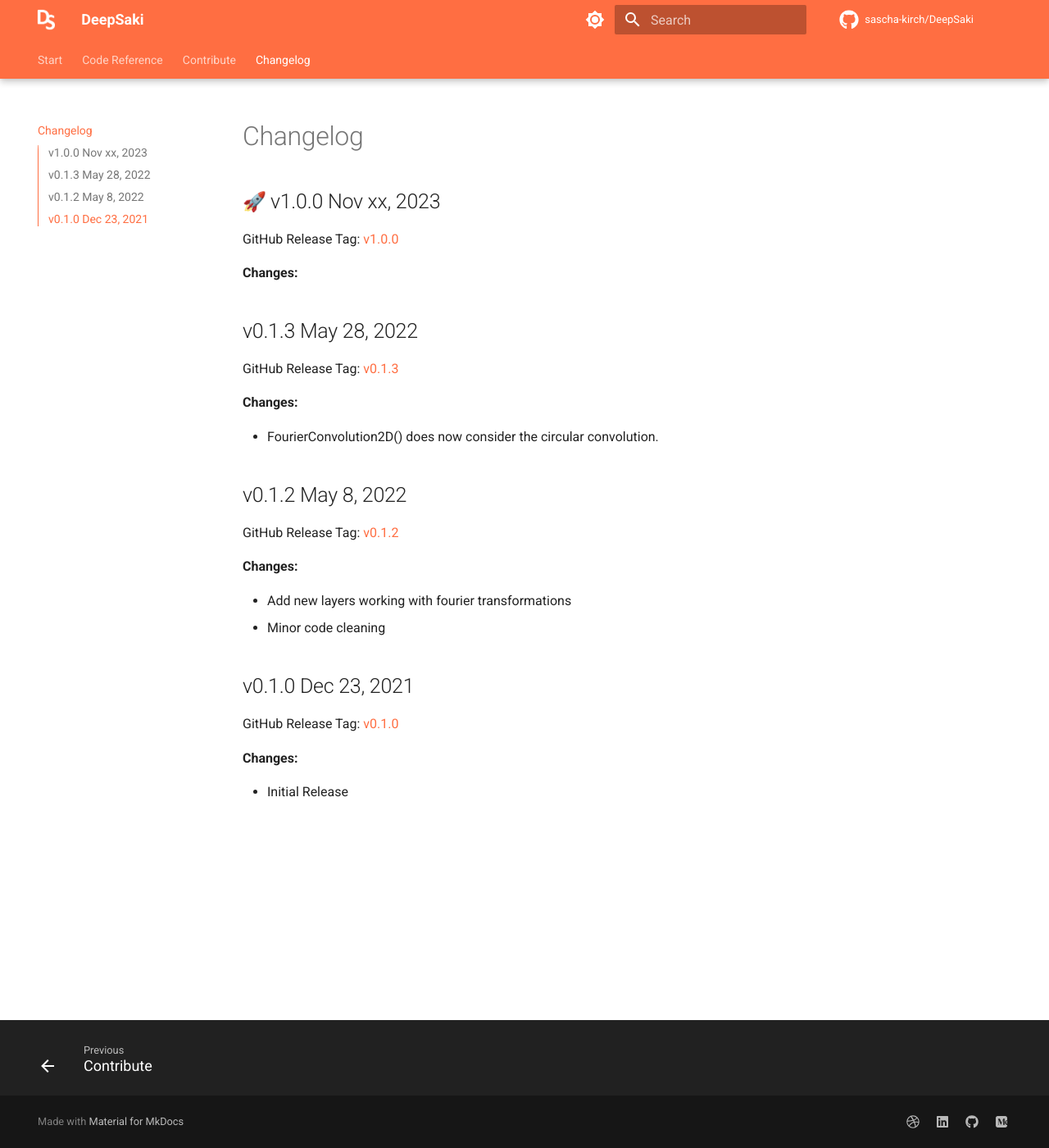
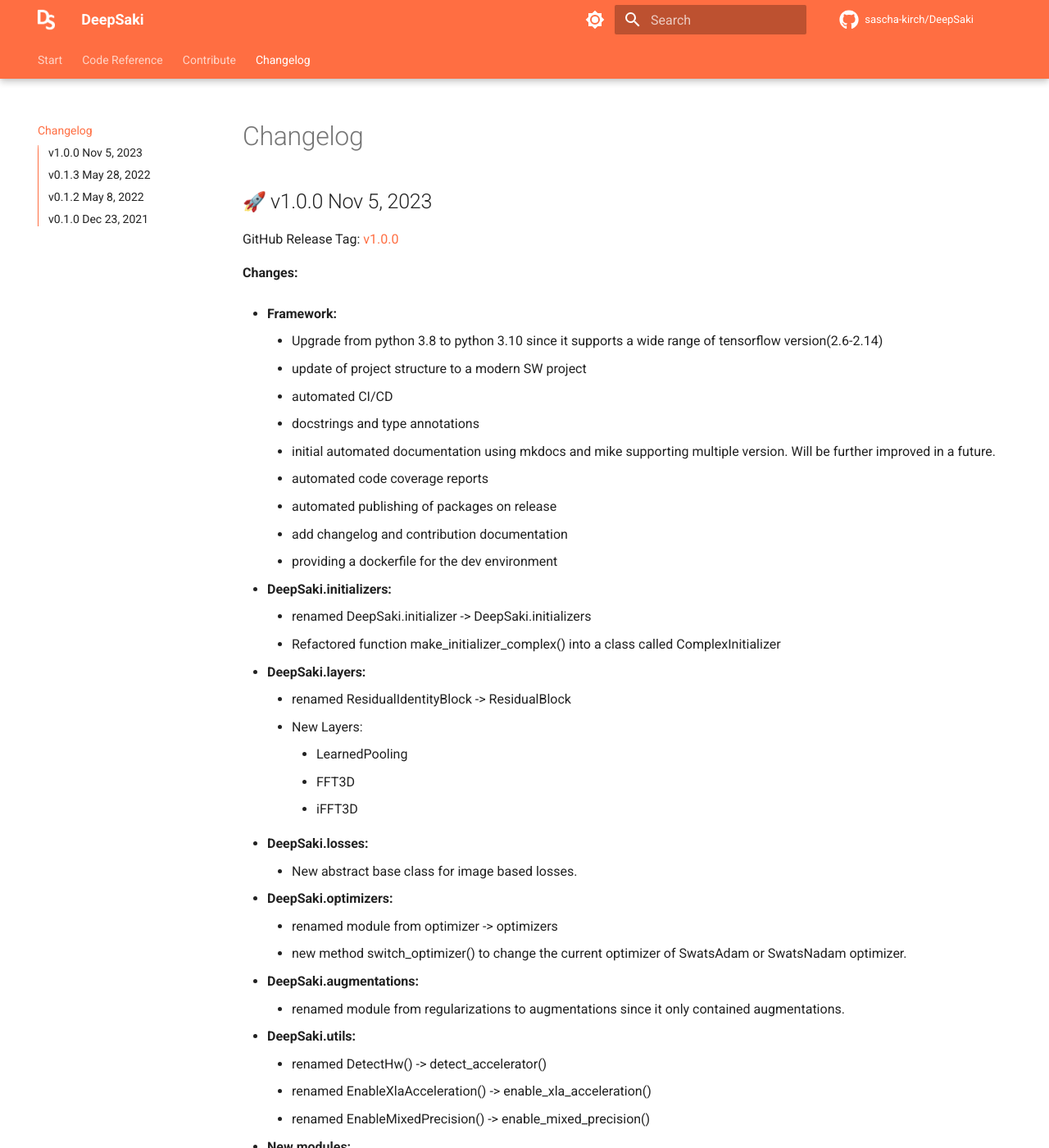
Before and after one commit to sascha-kirch/DeepSaki, an MkDocs documentation site: the page built from docs/CHANGELOG.md, in a window 1280 px wide and 1400 px high. Shown: the whole window at 82% size. Built offline with MkDocs 1.6.1 and Material for MkDocs 9.7.7, drawn with Linux system fonts in a browser that asks for light colours; emoji names are drawn with the system emoji font; comment, search, counter and statistics services are not loaded; the version menu is left out; some of the changed text lies outside the part shown.

Commit message:
update changelog

```diff
--- a/docs/CHANGELOG.md
+++ b/docs/CHANGELOG.md
@@ -1,10 +1,59 @@
 
 # Changelog
 
-## :rocket: v1.0.0 Nov xx, 2023
+## :rocket: v1.0.0 Nov 5, 2023
 GitHub Release Tag: [v1.0.0](https://github.com/sascha-kirch/DeepSaki/releases/tag/v1.0.0)
 
 **Changes:**
+
+- **Framework:**
+    - Upgrade from python 3.8 to python 3.10 since it supports a wide range of tensorflow version(2.6-2.14)
+    - update of project structure to a modern SW project
+    - automated CI/CD
+    - docstrings and type annotations
+    - initial automated documentation using mkdocs and mike supporting multiple version. Will be further improved in a future.
+    - automated code coverage reports
+    - automated publishing of packages on release
+    - add changelog and contribution documentation
+    - providing a dockerfile for the dev environment
+
+- **DeepSaki.initializers:**
+    - renamed DeepSaki.initializer -> DeepSaki.initializers
+    - Refactored function make_initializer_complex() into a class called ComplexInitializer
+
+- **DeepSaki.layers:**
+    - renamed ResidualIdentityBlock -> ResidualBlock
+    - New Layers:
+        - LearnedPooling
+        - FFT3D
+        - iFFT3D
+
+- **DeepSaki.losses:**
+    - New abstract base class for image based losses.
+
+- **DeepSaki.optimizers:**
+    - renamed module from optimizer -> optimizers
+    - new method switch_optimizer() to change the current optimizer of SwatsAdam or SwatsNadam optimizer.
+
+- **DeepSaki.augmentations:**
+    - renamed module from regularizations to augmentations since it only contained augmentations.
+
+- **DeepSaki.utils:**
+    - renamed DetectHw() -> detect_accelerator()
+    - renamed EnableXlaAcceleration() -> enable_xla_acceleration()
+    - renamed EnableMixedPrecision() -> enable_mixed_precision()
+
+- **New modules:**
+    - DeepSaki.types: provides type definitions and enums used in the package.
+
+- **Misc:**
+    - general code cleaning and refactoring.
+    - changed print expressions to logging
+    - using pyproject.toml for project config
+
+- **Outlook:**
+    - improved changelogs with issue tickets
+    - new modules are planned, e.g. a diffusion module and a framework module featuring CycleGAN and DDPM.
 
 
 ## v0.1.3 May 28, 2022
```
